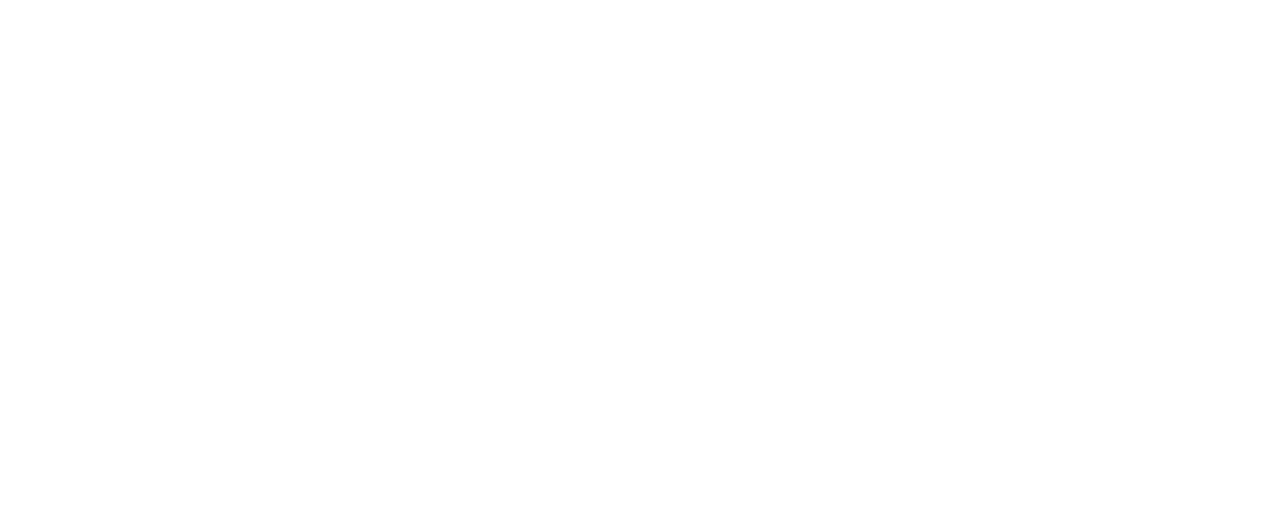
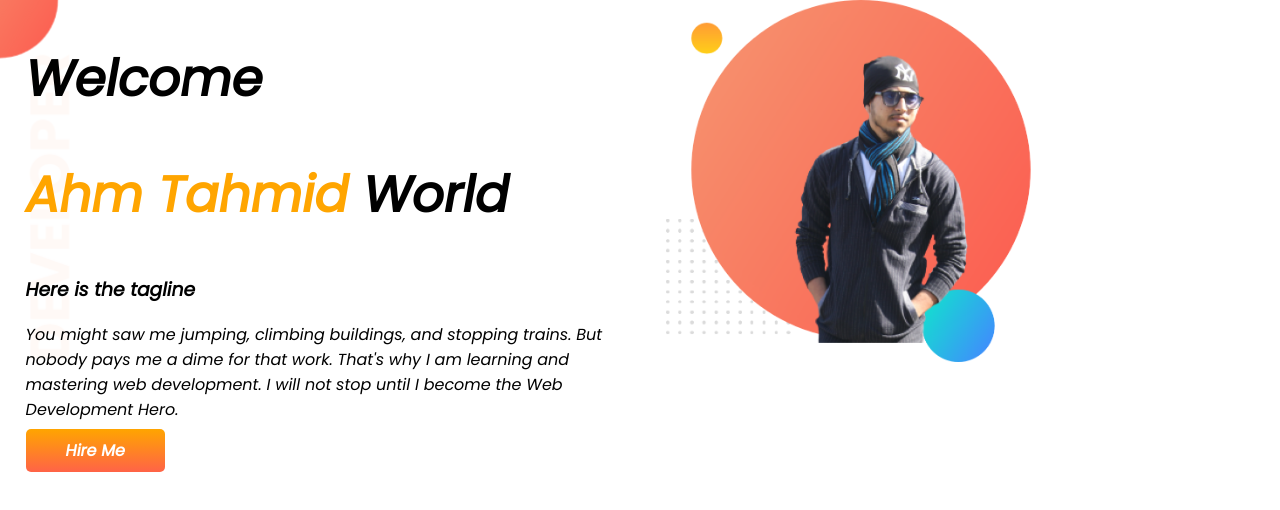
Before and after one commit to AhmTahmid/developer-protfolio, a plain HTML site: page index.html in a window 1280 px wide. Drawn offline with Linux system fonts and the light colour scheme.

Commit message:
top banner added

```diff
--- a/index.html
+++ b/index.html
@@ -1,13 +1,40 @@
 <!DOCTYPE html>
 <html lang="en">
-<head>
-    <meta charset="UTF-8">
-    <meta http-equiv="X-UA-Compatible" content="IE=edge">
-    <meta name="viewport" content="width=device-width, initial-scale=1.0">
+  <head>
+    <meta charset="UTF-8" />
+    <meta http-equiv="X-UA-Compatible" content="IE=edge" />
+    <meta name="viewport" content="width=device-width, initial-scale=1.0" />
     <title>Developer Protfolio</title>
-    <link rel="stylesheet" href="style.css">
-</head>
-<body>
-
-</body>
+    <link rel="preconnect" href="https://fonts.googleapis.com" />
+    <link rel="preconnect" href="https://fonts.gstatic.com" crossorigin />
+    <link
+      href="https://fonts.googleapis.com/css2?family=Poppins:ital@1&display=swap"
+      rel="stylesheet"
+    />
+    <link rel="stylesheet" href="style.css" />
+  </head>
+  <body>
+    <section class="top-banner">
+      <div class="half-width">
+        <h1>Welcome</h1>
+        <h1><span class="color">Ahm Tahmid</span> World</h1>
+        <h3>Here is the tagline</h3>
+        <p>
+          You might saw me jumping, climbing buildings, and stopping trains. But
+          nobody pays me a dime for that work. That's why I am learning and
+          mastering web development. I will not stop until I become the Web
+          Development Hero.
+        </p>
+        <a
+          class="link-button"
+          target="_blank"
+          href="https://www.linkedin.com/in/ahm-tahmid-95b74b1a0/"
+          >Hire Me</a
+        >
+      </div>
+      <div class="half-width">
+        <img src="images/Group 1.png" alt="" />
+      </div>
+    </section>
+  </body>
 </html>
--- a/style.css
+++ b/style.css
@@ -0,0 +1,32 @@
+body{
+    font-family: 'Poppins', sans-serif;
+    margin: 0px;
+}
+h1{
+    font-size: 50px;
+}
+.color{
+    color: orange;
+}
+section{
+    display: flex;
+}
+.half-width{
+    width: 50%;
+    padding-left: 2%;
+}
+.half-width img{
+    width: 70%;
+}
+.link-button{
+    text-decoration: none;
+    background-image: linear-gradient(orange, tomato);
+    color: white;
+    font-weight: 700;
+    padding: 10px 40px;
+    border-radius: 5px;
+}
+.top-banner{
+    background-image: url(images/top-banner.png);
+    background-repeat: no-repeat;
+}
```
Also changed, not shown: images/Group 1.png (added), images/IMG_6349-removebg-preview.png (added), images/dream-bg.png (added), images/exp-bg.png (added), images/jhankar.png (added), images/jhankar2.png (added), images/my-bg.png (added), images/my-bg2.png (added), images/top-banner.png (added), 7 other files.
